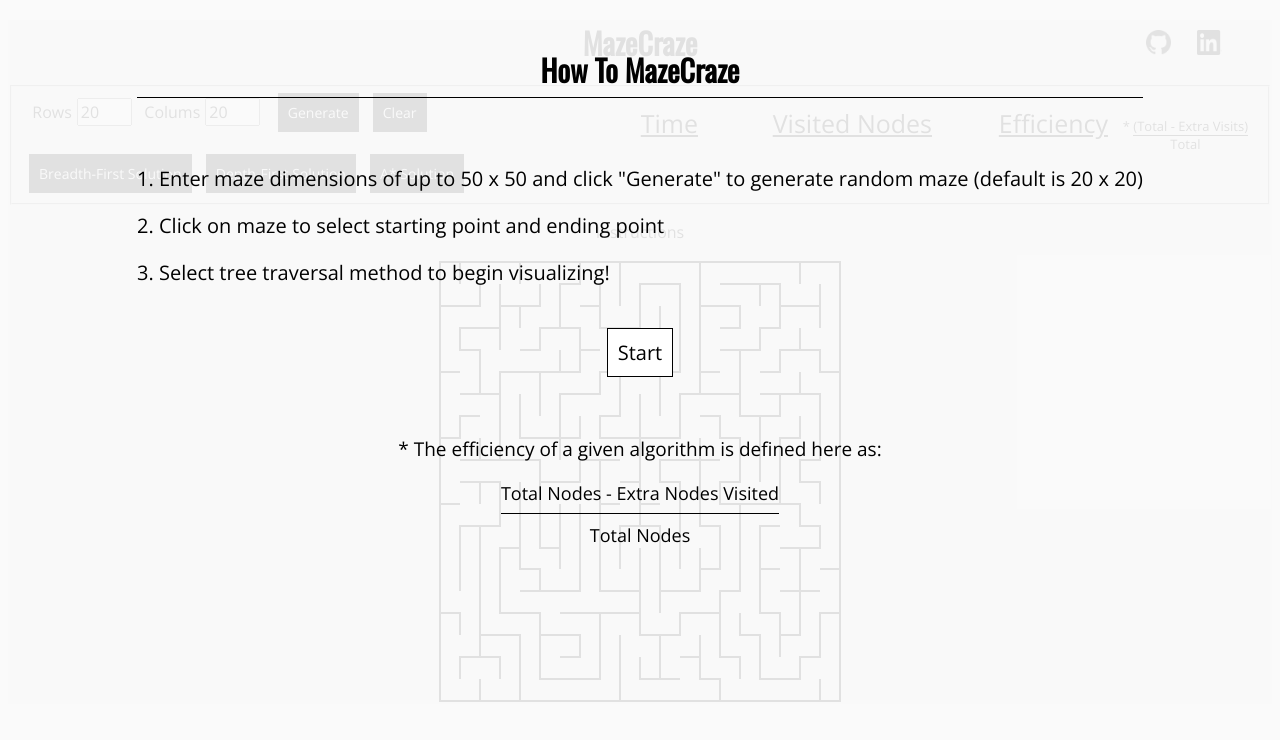
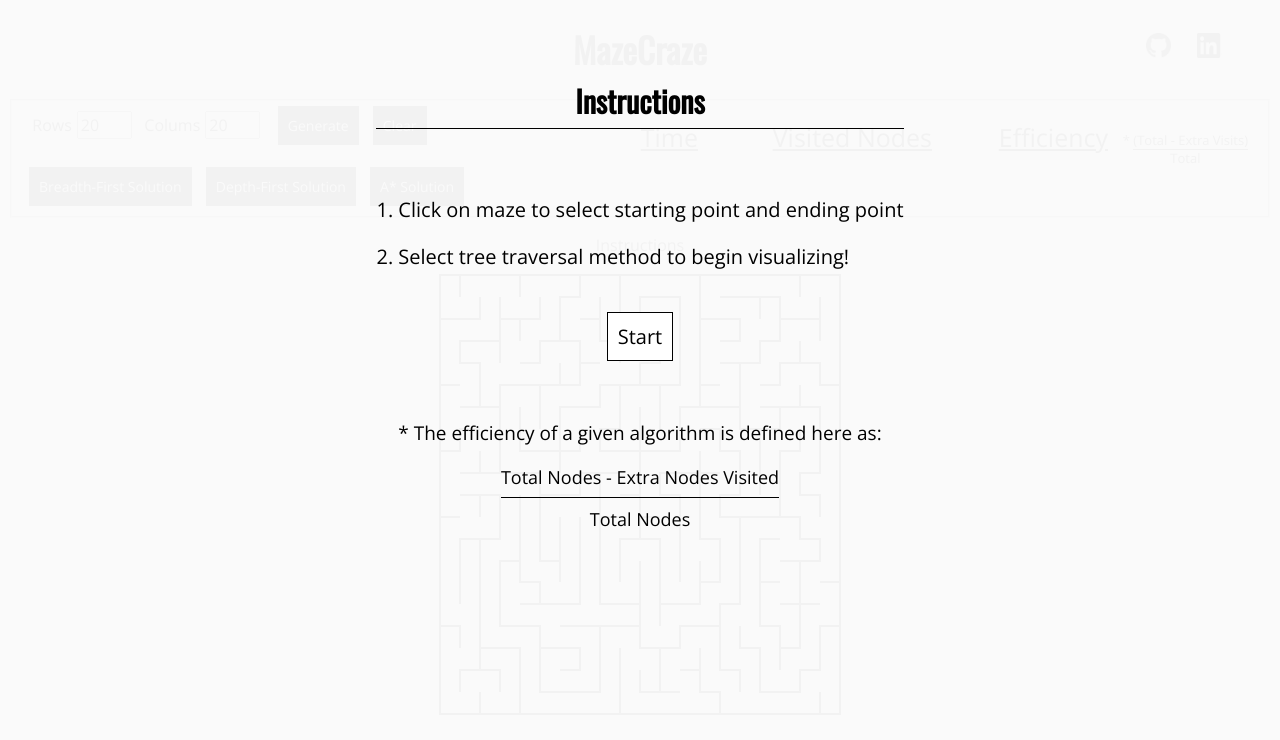
Before and after one commit to aravi3/MazeCraze, a website built with webpack: page index.html in a window 1280 px wide. Built offline with nearby package versions, Linux system fonts and the light colour scheme.

Commit message:
Make instructions more concise

```diff
--- a/index.html
+++ b/index.html
@@ -14,12 +14,12 @@
     <div id='splash'>
       <div class='instructions'>
         <center>
-          <h2 class='instructions-header'>How To MazeCraze</h2>
+          <h2 class='instructions-header'>Instructions</h2>
         </center>
         <br />
-        <p class='instructions-step'>1. Enter maze dimensions of up to 50 x 50 and click "Generate" to generate random maze (default is 20 x 20)</p>
-        <p class='instructions-step'>2. Click on maze to select starting point and ending point</p>
-        <p class='instructions-step'>3. Select tree traversal method to begin visualizing!</p>
+        <!-- <p class='instructions-step'>1. Enter dimensions and click "Generate"</p> -->
+        <p class='instructions-step'>1. Click on maze to select starting point and ending point</p>
+        <p class='instructions-step'>2. Select tree traversal method to begin visualizing!</p>
         <br />
         <center>
           <button class='modal-button'>Start</button>
--- a/maze_craze.js
+++ b/maze_craze.js
@@ -55,7 +55,7 @@
       if (dataCell.length > 0) {
           dataCell.each(function() {
             $(this).removeClass('mid');
-            $(this).removeClass('v');
+            $(this).removeClass('solution');
             $(this).removeClass('head');
           });
       }
@@ -88,7 +88,7 @@
       if (dataCell.length > 0) {
           dataCell.each(function() {
             $(this).removeClass('mid');
-            $(this).removeClass('v');
+            $(this).removeClass('solution');
             $(this).removeClass('head');
           });
       }
@@ -121,7 +121,7 @@
       if (dataCell.length > 0) {
           dataCell.each(function() {
             $(this).removeClass('mid');
-            $(this).removeClass('v');
+            $(this).removeClass('solution');
             $(this).removeClass('head');
           });
       }
@@ -157,7 +157,7 @@
       if (dataCell.length > 0) {
           dataCell.each(function() {
             $(this).removeClass('mid');
-            $(this).removeClass('v');
+            $(this).removeClass('solution');
             $(this).removeClass('head');
           });
       }
--- a/maze_styling.css
+++ b/maze_styling.css
@@ -4,7 +4,7 @@
 
 h1 {
   font-family: 'Oswald';
-  font-size: 30px;
+  font-size: 35px;
 }
 
 h2 {
@@ -82,7 +82,7 @@
   border-right: none;
 }
 
-td.v {
+td.solution {
   background-color: #2636FF;
 }
 
@@ -175,7 +175,7 @@
   display: flex;
   justify-content: center;
   align-items: center;
-  background-color: rgba(250, 250, 250, 0.9);
+  background-color: rgba(250, 250, 250, 0.97);
   color: black;
   z-index: 999;
 }
--- a/scripts/a_star.js
+++ b/scripts/a_star.js
@@ -128,7 +128,7 @@
   solution.forEach(cell => {
     tblArray[cell.row][cell.col].removeClass('head');
     tblArray[cell.row][cell.col].removeClass('mid');
-    tblArray[cell.row][cell.col].addClass('v');
+    tblArray[cell.row][cell.col].addClass('solution');
   });
 
   efficiency = ((totalNodes - (nodesVisited - solution.length)) / totalNodes) * 100;
--- a/scripts/breadth_first.js
+++ b/scripts/breadth_first.js
@@ -98,7 +98,7 @@
   solution.forEach(cell => {
     tblArray[cell.row][cell.col].removeClass('head');
     tblArray[cell.row][cell.col].removeClass('mid');
-    tblArray[cell.row][cell.col].addClass('v');
+    tblArray[cell.row][cell.col].addClass('solution');
   });
 
   efficiency = ((totalNodes - (nodesVisited - solution.length)) / totalNodes) * 100;
--- a/scripts/depth_first.js
+++ b/scripts/depth_first.js
@@ -111,7 +111,7 @@
       solution.forEach(cell => {
         tblArray[cell.row][cell.col].removeClass('head');
         tblArray[cell.row][cell.col].removeClass('mid');
-        tblArray[cell.row][cell.col].addClass('v');
+        tblArray[cell.row][cell.col].addClass('solution');
       });
 
       efficiency = ((totalNodes - (nodesVisited - solution.length)) / totalNodes) * 100;
--- a/scripts/generate_new_maze.js
+++ b/scripts/generate_new_maze.js
@@ -9,28 +9,18 @@
   }
 };
 
-Node.prototype.insert = function(el) {
-	this.insertBefore(createElement(el), this.firstChild);
-};
+Node.prototype.add = function(tag, count, text) {
+	let el;
 
-Node.prototype.add = function(el, count, text) {
 	for (let i = 0; i < count; i++) {
-    this.appendChild(createElement(el, text));
+		el = document.createElement(tag);
+
+		if (text !== undefined) {
+			el.innerHTML = text;
+		}
+
+    this.appendChild(el);
   }
-};
-
-Node.prototype.child = function(i) {
-  return this.childNodes[i];
-};
-
-const createElement = (tag, text) => {
-	let el = document.createElement(tag);
-
-	if (text !== undefined) {
-    el.innerHTML = text;
-  }
-
-	return el;
 };
 
 const shuffle = (arr) => {
@@ -92,21 +82,23 @@
     node.add('th', 1);
   });
 
-	tbl.insert('tr');
+	let firstRow = document.createElement('tr');
+
+	tbl.insertBefore(firstRow, tbl.firstChild);
 	tbl.add('tr', 1);
 	tbl.firstChild.add('th', width + 2);
 	tbl.lastChild.add('th', width + 2);
 
 	for (let i = 1; i <= height; i++) {
 		for (let j = 1; j <= width; j++) {
-			tbl.child(i).child(j).neighbors = [
-				tbl.child(i + 1).child(j),
-				tbl.child(i).child(j + 1),
-				tbl.child(i).child(j - 1),
-				tbl.child(i - 1).child(j)
+			tbl.childNodes[i].childNodes[j].neighbors = [
+				tbl.childNodes[i + 1].childNodes[j],
+				tbl.childNodes[i].childNodes[j + 1],
+				tbl.childNodes[i].childNodes[j - 1],
+				tbl.childNodes[i - 1].childNodes[j]
 			];
 		}
 	}
 
-	walk(tbl.child(Math.floor(Math.random() * height) + 1).child(Math.floor(Math.random() * width) + 1));
+	walk(tbl.childNodes[Math.floor(Math.random() * height) + 1].childNodes[Math.floor(Math.random() * width) + 1]);
 };
```
Also changed, not shown: bundle.js (+25 -33 lines), 1 other file.
